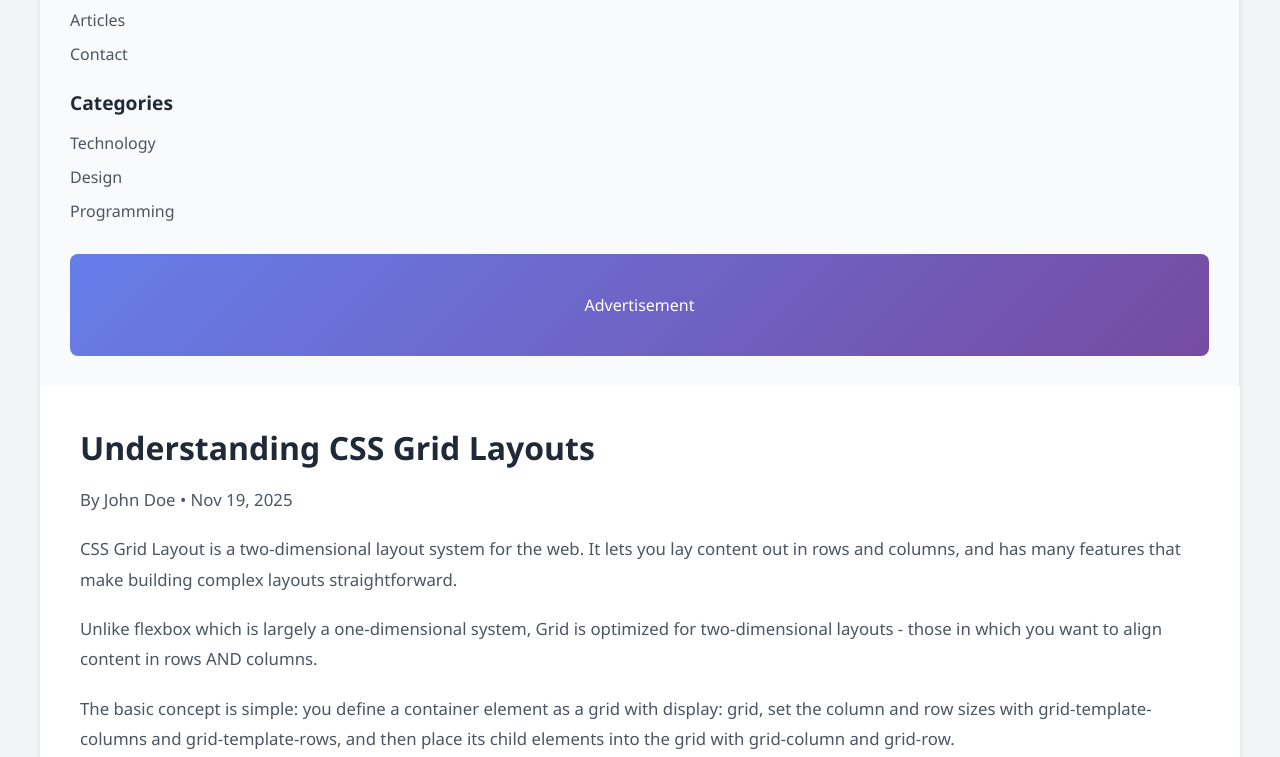
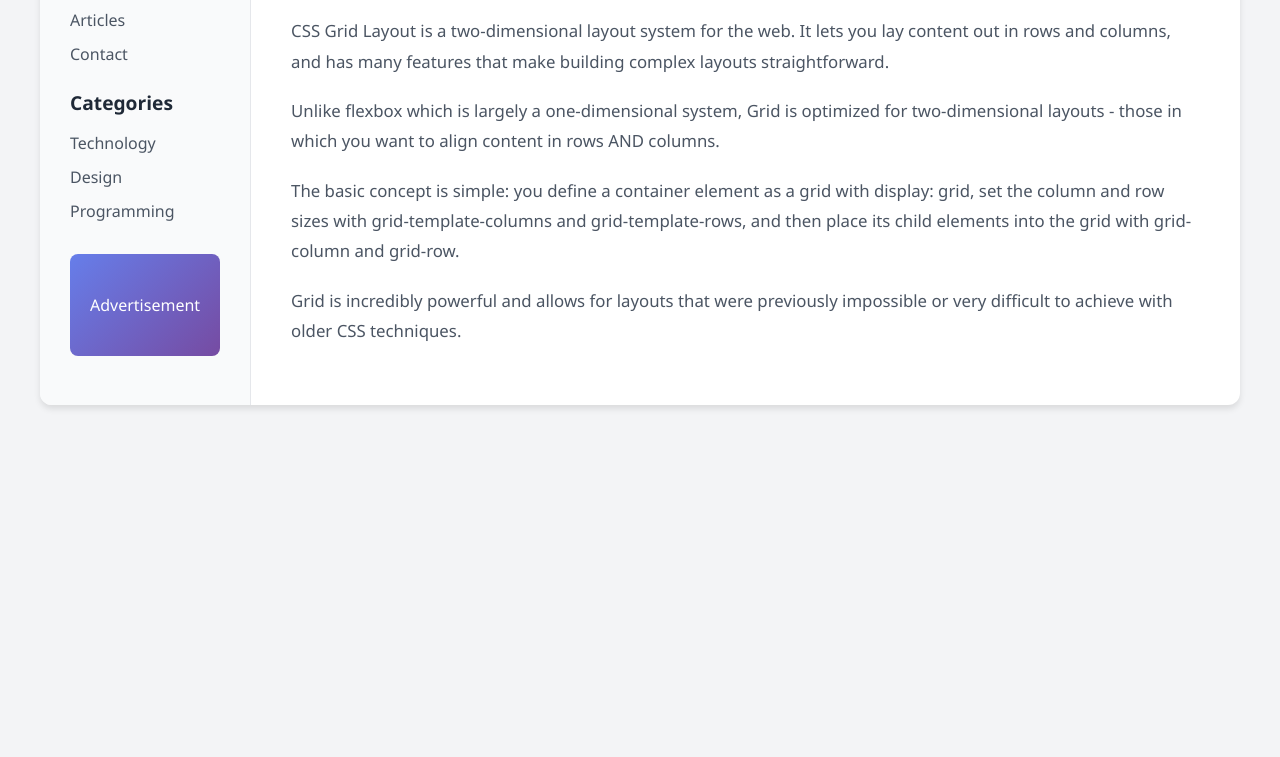
Before and after one commit to Edin93/holbertonschool-web-development, a plain HTML site: page css-grid/task_1/index.html in a window 1280 px wide. Shown: the part 307-1064 px from the top of the page. After the commit the page ends 800 px from the top, so only its background shows below. Drawn offline with Linux system fonts and the light colour scheme.

Commit message:
task 1 solution

```diff
--- a/css-grid/task_1/styles.css
+++ b/css-grid/task_1/styles.css
@@ -36,9 +36,9 @@ h1 {
     border-radius: 12px;
     box-shadow: 0 4px 6px rgba(0, 0, 0, 0.1);
     overflow: hidden;
-    /* TODO: Add display: grid */
-    /* TODO: Add grid-template-columns */
-    /* TODO: Add gap */
+    display: grid;
+    grid-template-columns: 1fr auto;
+    grid-gap: 0px;
 }
 
 /* Sidebar Styles */
```
